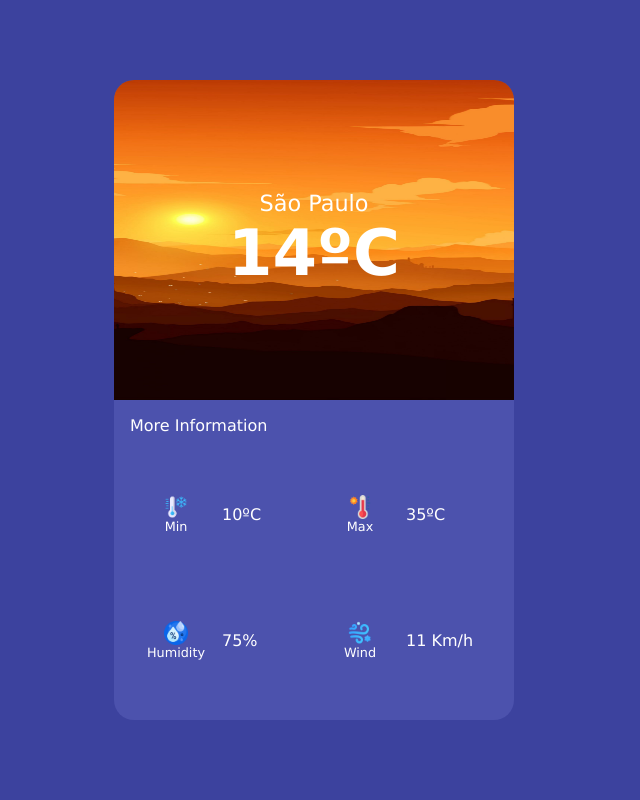
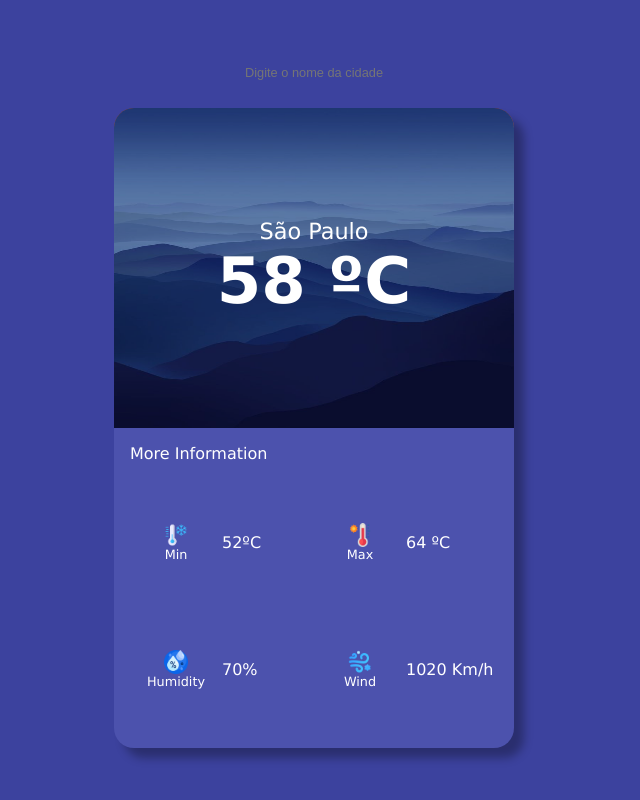
Before and after one commit to Italo-Alan/weather-app-angular, an Angular app: page / in a window 1280 px wide. Shown: the whole page, without its empty margins (326-966 px from the left). Built offline with nearby package versions, Linux system fonts and the light colour scheme; no server answers.

Commit message:
Vai ser necessário implementar outra API

```diff
--- a/src/app/app.component.html
+++ b/src/app/app.component.html
@@ -1,12 +1,18 @@
+<div class="search">
+  <form>
+    <input type="text" placeholder="Digite o nome da cidade">
+  </form>
+</div>
+
 <div class="container">
   <div class="upper-data">
     <img src="../assets/Mountains.jfif" alt="Cold image" >
-    <!-- <img src="../assets/download.jpeg.jfif" alt="Heat image" > -->
+    <img src="../assets/download.jpeg.jfif" alt="Heat image" >
     <!-- <img src="../assets/Giancarlo Volpe.png" alt="Heat image" > -->
 
     <div class="weather-data">
-      <div class="location">São Paulo</div>
-      <div class="temperature">{{ 14 }}ºC</div>
+      <div class="location"> São Paulo </div>
+      <div class="temperature">{{57.63 | number: '1.0-0' }}  ºC</div>
     </div>
   </div>
 
@@ -21,7 +27,7 @@
           <span>Min</span>
         </div>
         <div class="info-block-value">
-          10ºC
+          {{ 51.75 | number: '1.0-0' }}ºC
         </div>
       </div>
 
@@ -31,7 +37,7 @@
           <span>Max</span>
         </div>
         <div class="info-block-value">
-          35ºC
+          {{64.38 | number: '1.0-0'}} ºC
         </div>
       </div>
 
@@ -41,7 +47,7 @@
           <span>Humidity</span>
         </div>
         <div class="info-block-value">
-          75%
+           70%
         </div>
       </div>
 
@@ -51,7 +57,7 @@
           <span>Wind</span>
         </div>
         <div class="info-block-value">
-          11 Km/h
+            1020 Km/h
         </div>
       </div>
     </div>
--- a/src/app/app.component.ts
+++ b/src/app/app.component.ts
@@ -1,4 +1,5 @@
 import { Component, OnInit } from '@angular/core';
+import { WeatherData } from './models/weather.model';
 import { WeatherService } from './services/weather.service';
 
 @Component({
@@ -11,11 +12,14 @@ export class AppComponent implements OnInit{
 
   constructor(private weatherService: WeatherService){}
 
+  weatherData?: WeatherData;
+
   ngOnInit(): void{
     this.weatherService.getWeatherData('sao paulo')
     .subscribe({
       next: (response) => {
-        console.log(response);
+        this.weatherData = response;
+        console.log(this.weatherData);
       }
     })
   }
--- a/src/environments/environment.ts
+++ b/src/environments/environment.ts
@@ -1,6 +1,6 @@
 export const environment = {
   production: false,
-  weatherApiBaseUrl: 'https://open-weather13.p.rapidapi.com/city/landon',
+  weatherApiBaseUrl: 'https://open-weather13.p.rapidapi.com/city/sao paulo',
   XRapidAPIHostHeaderName: 'X-RapidAPI-Host',
   XRapidAPIHostHeaderValue: 'open-weather13.p.rapidapi.com',
   XRapidAPIKeyHeaderName: 'X-RapidAPI-Key',
--- a/src/styles.css
+++ b/src/styles.css
@@ -1,23 +1,23 @@
 /* You can add global styles to this file, and also import other style files */
 :root{
   --blue-1: #3C429E;
-  --blue-2: #4C52AD;
+  --blue-2:#4C52AD;
   --blue: #FAC742;
   --white: #FFF;
-  --grey: #EDEDED;
-  --shadow-dark: rbga(0, 0, 0, 0.3);
-  --light-dark: rbga(255, 255, 255, 0.1);
+  --grey:#EDEDED;
+  --shadow-dark:rgba(0,0,0,0.3);
+  --light-dark: rgba(255,255,255,0.1);
 }
 
-*{
+* {
+  margin: 0;
   padding: 0;
-  margin: 0;
   box-sizing: border-box;
 }
 
-body{
+body {
   font-family: Verdana, Geneva, Tahoma, sans-serif;
-  font-size: 1rem;
+  font-size: 16px;
   width: 100%;
   height: 100vh;
   background-color: var(--blue-1);
@@ -27,12 +27,12 @@ body{
   align-items: center;
 }
 
-.container{
+.container {
   width: 400px;
   height: 80vh;
   background-color: var(--blue-2);
   border-radius: 20px;
-  box-shadow: 10px 10px 10px var(--shadow-dark)
+  box-shadow: 10px 10px 10px var(--shadow-dark);
 }
 
 .upper-data{
@@ -64,7 +64,7 @@ body{
   height: 100%;
 }
 
-.weather-data{
+.weather-data {
   position: relative;
   z-index: 1;
   width: 100%;
@@ -93,7 +93,7 @@ body{
   color: var(--white);
 }
 
-.more-info-container{
+.more-info-container {
   flex: 1;
   background-color: var(--shadow-light);
   border-bottom-left-radius: 20px;
@@ -135,3 +135,19 @@ body{
   align-items: center;
   color: var(--white);
 }
+
+.search {
+  margin-bottom: 1em;
+  text-align: center;
+}
+
+.search input {
+  background-color: var(--shadow-light);
+  outline: none;
+  border: none;
+  border-radius: 20px;
+  padding: 1em;
+  color: var(--grey-1);
+  font-size: 0.8em;
+  text-align: center;
+}
```
